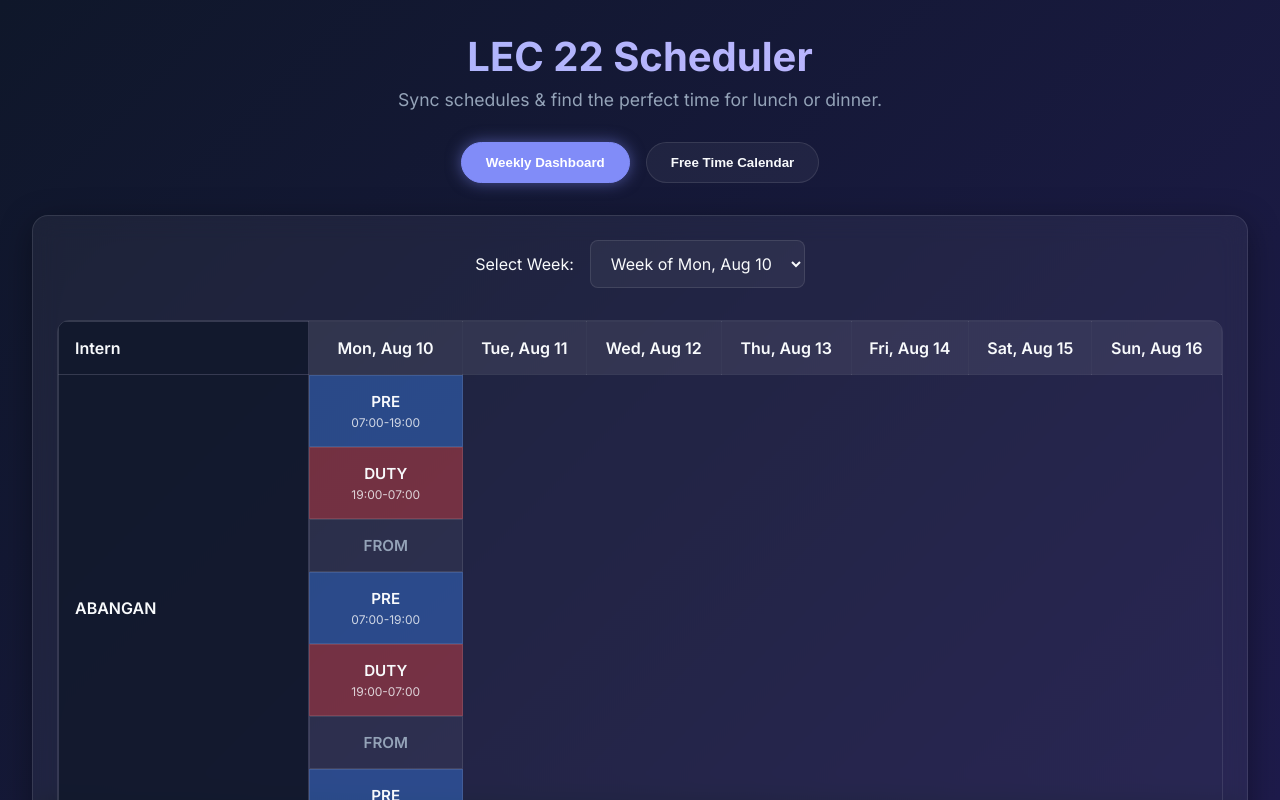
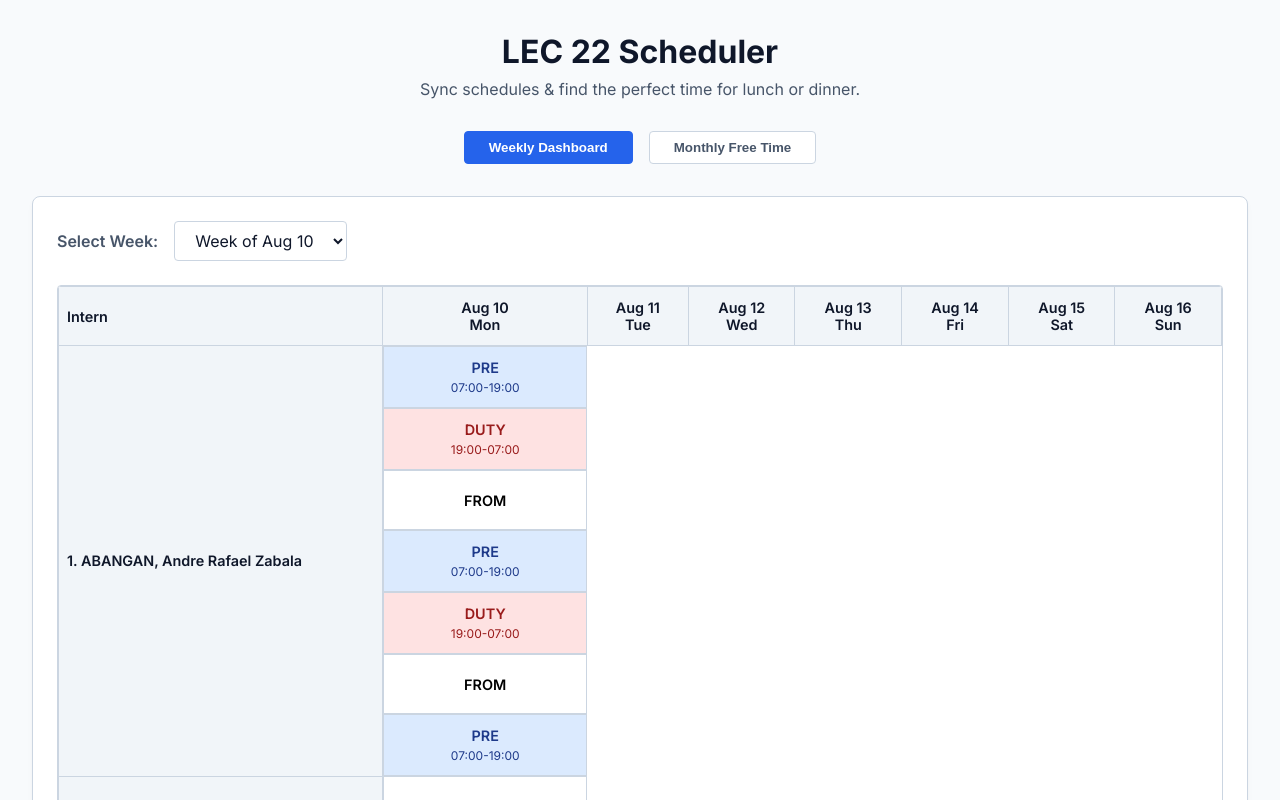
Before and after one commit to mjongg/lec22schedule, a React (Vite) app: page / in a window 1280 px wide. Shown: the top 800 px of the page. Built offline with nearby package versions, Linux system fonts and the light colour scheme.

Commit message:
style: switch to formal spreadsheet design and fix dates

```diff
--- a/src/App.tsx
+++ b/src/App.tsx
@@ -9,9 +9,21 @@ function getYesterday(dateStr: string) {
   return `${d.getFullYear()}-${String(d.getMonth() + 1).padStart(2, '0')}-${String(d.getDate()).padStart(2, '0')}`;
 }
 
+function generateWeekDates(startDateStr: string) {
+  const dates = [];
+  const parts = startDateStr.split('-');
+  const start = new Date(parseInt(parts[0]), parseInt(parts[1]) - 1, parseInt(parts[2]));
+  for (let i = 0; i < 7; i++) {
+    const d = new Date(start);
+    d.setDate(start.getDate() + i);
+    dates.push(`${d.getFullYear()}-${String(d.getMonth() + 1).padStart(2, '0')}-${String(d.getDate()).padStart(2, '0')}`);
+  }
+  return dates;
+}
+
 // Check if an intern is busy at a specific hour on a specific date
 function isInternBusy(intern: Intern, dateStr: string, hour: number): boolean {
-  if (intern.schedules.length === 0) return false; // No data = assume free
+  if (intern.schedules.length === 0) return false;
 
   const todaySchedule = intern.schedules.find(s => s.date === dateStr);
   if (todaySchedule) {
@@ -39,22 +51,28 @@ function isInternBusy(intern: Intern, dateStr: string, hour: number): boolean {
       }
     }
   }
-
   return false;
 }
 
-// Format date for display
-function formatDate(dateStr: string) {
+function formatDateHeader(dateStr: string) {
   const parts = dateStr.split('-');
   const d = new Date(parseInt(parts[0]), parseInt(parts[1]) - 1, parseInt(parts[2]));
-  return d.toLocaleDateString('en-US', { month: 'short', day: 'numeric', weekday: 'short' });
+  const monthDay = d.toLocaleDateString('en-US', { month: 'short', day: 'numeric' });
+  const weekday = d.toLocaleDateString('en-US', { weekday: 'short' });
+  return (
+    <>
+      <div>{monthDay}</div>
+      <div>{weekday}</div>
+    </>
+  );
 }
 
 function getShiftColorClass(shiftId: string) {
-  if (['pre', 'or', 'opd', 'dutyAmOpd', 'ongAm'].includes(shiftId)) return 'shift-color-blue';
+  if (['pre', 'or', 'opd', 'dutyAmOpd'].includes(shiftId)) return 'shift-color-blue';
   if (['duty', 'dutyPm', 'ongPm'].includes(shiftId)) return 'shift-color-red';
+  if (['ongAm'].includes(shiftId)) return 'shift-color-pink'; // Custom colors for Ong's AM shifts
   if (['ec', 'regioAm'].includes(shiftId)) return 'shift-color-green';
-  if (['off', 'from'].includes(shiftId)) return 'shift-color-grey';
+  if (['off', 'from'].includes(shiftId)) return 'shift-color-white';
   return 'shift-color-grey';
 }
 
@@ -62,11 +80,8 @@ export default function App() {
   const [activeTab, setActiveTab] = useState<'dashboard' | 'freetime'>('dashboard');
   const [selectedWeekStart, setSelectedWeekStart] = useState('2026-08-10');
 
-  const uniqueDates = Array.from(new Set(interns.flatMap(i => i.schedules.map(s => s.date)))).sort();
   const weekStarts = ['2026-08-10', '2026-08-17'];
-
-  // Waking hours: 8:00 AM to 10:00 PM (8 to 21)
-  const wakingHours = Array.from({ length: 14 }, (_, i) => i + 8);
+  const wakingHours = Array.from({ length: 14 }, (_, i) => i + 8); // 8 AM to 9:59 PM
 
   const formatHour = (h: number) => {
     const ampm = h >= 12 ? 'PM' : 'AM';
@@ -75,20 +90,21 @@ export default function App() {
   };
 
   const renderDashboard = () => {
-    const startDateIndex = uniqueDates.indexOf(selectedWeekStart);
-    const weekDates = uniqueDates.slice(startDateIndex, Math.min(startDateIndex + 7, uniqueDates.length));
+    const weekDates = generateWeekDates(selectedWeekStart);
 
     return (
-      <div className="fade-in glass-panel">
+      <div className="panel">
         <div className="date-selector">
           <label>Select Week: </label>
           <select
             value={selectedWeekStart}
             onChange={(e) => setSelectedWeekStart(e.target.value)}
           >
-            {weekStarts.map(ws => (
-              <option key={ws} value={ws}>Week of {formatDate(ws)}</option>
-            ))}
+            {weekStarts.map(ws => {
+              const parts = ws.split('-');
+              const d = new Date(parseInt(parts[0]), parseInt(parts[1]) - 1, parseInt(parts[2]));
+              return <option key={ws} value={ws}>Week of {d.toLocaleDateString('en-US', { month: 'short', day: 'numeric' })}</option>;
+            })}
           </select>
         </div>
 
@@ -98,18 +114,18 @@ export default function App() {
               <tr>
                 <th style={{ width: '250px' }} className="intern-name">Intern</th>
                 {weekDates.map(date => (
-                  <th key={date}>{formatDate(date)}</th>
+                  <th key={date}>{formatDateHeader(date)}</th>
                 ))}
               </tr>
             </thead>
             <tbody>
-              {interns.map(intern => (
+              {interns.map((intern, index) => (
                 <tr key={intern.id}>
-                  <td className="intern-name">{intern.name.split(',')[0]}</td>
+                  <td className="intern-name">{index + 1}. {intern.name}</td>
                   {weekDates.map(date => {
                     const schedule = intern.schedules.find(s => s.date === date);
                     const shift = schedule ? shifts[schedule.shiftId] : null;
-                    const colorClass = schedule ? getShiftColorClass(schedule.shiftId) : 'shift-color-grey';
+                    const colorClass = schedule ? getShiftColorClass(schedule.shiftId) : 'shift-color-white';
 
                     return (
                       <td key={date} className={`shift-cell ${colorClass}`}>
@@ -119,7 +135,7 @@ export default function App() {
                             {!shift.isFree && <span className="shift-time">{shift.startTime}-{shift.endTime}</span>}
                           </>
                         ) : (
-                          <span style={{opacity: 0.5}}>No Data</span>
+                          <span style={{color: 'var(--text-secondary)'}}>OFF</span>
                         )}
                       </td>
                     );
@@ -134,27 +150,21 @@ export default function App() {
   };
 
   const renderFreeTimeCalendar = () => {
-    // Generate August 2026 calendar grid
     const daysInMonth = 31;
-    // Aug 1, 2026 is a Saturday (index 6 where Sun=0)
-    const firstDayIndex = 6;
+    const firstDayIndex = 6; // Aug 1, 2026 is a Saturday (index 6 where Sun=0)
     const calendarCells = [];
 
-    // Empty cells before the 1st
     for (let i = 0; i < firstDayIndex; i++) {
       calendarCells.push(<div key={`empty-${i}`} className="calendar-cell out-of-month"></div>);
     }
 
-    // Days of the month
     for (let day = 1; day <= daysInMonth; day++) {
       const dateStr = `2026-08-${String(day).padStart(2, '0')}`;
 
-      // Calculate overlapping free time during waking hours
       const commonFreeHours = wakingHours.filter(hour => {
         return interns.every(intern => !isInternBusy(intern, dateStr, hour));
       });
 
-      // Group contiguous hours for display (e.g., "12:00 PM - 2:00 PM")
       const formattedSlots: string[] = [];
       if (commonFreeHours.length > 0) {
         let startHour = commonFreeHours[0];
@@ -165,7 +175,6 @@ export default function App() {
           if (hour === prevHour + 1) {
             prevHour = hour;
           } else {
-            // End of block
             formattedSlots.push(`${formatHour(startHour)} - ${formatHour(prevHour + 1)}`);
             startHour = hour;
             prevHour = hour;
@@ -178,11 +187,11 @@ export default function App() {
           <div className="calendar-date">{day}</div>
           {commonFreeHours.length > 0 ? (
             <>
-              <div className="free-time-badge">Free Time!</div>
+              <div className="free-time-badge">Free Time</div>
               <div className="free-hours-tooltip">
-                <strong style={{color: 'var(--success)'}}>Available Slots:</strong>
+                <div className="tooltip-title">Available Slots:</div>
                 {formattedSlots.map((slot, idx) => (
-                  <span key={idx} style={{color: 'white', fontSize: '0.8rem'}}>{slot}</span>
+                  <span key={idx} className="tooltip-slot">{slot}</span>
                 ))}
               </div>
             </>
@@ -194,9 +203,9 @@ export default function App() {
     }
 
     return (
-      <div className="fade-in glass-panel">
-        <h2 style={{textAlign: 'center', marginBottom: '1rem'}}>August 2026</h2>
-        <p style={{textAlign: 'center', color: 'var(--text-secondary)', marginBottom: '1rem'}}>
+      <div className="panel">
+        <h2 style={{textAlign: 'center', marginBottom: '0.5rem', color: 'var(--text-primary)'}}>August 2026</h2>
+        <p className="subtitle" style={{textAlign: 'center', marginBottom: '1.5rem'}}>
           Showing overlapping free time during waking hours (8:00 AM - 10:00 PM). Hover over green days to see exact times.
         </p>
         <div className="calendar-grid">
@@ -227,7 +236,7 @@ export default function App() {
           className={`tab-btn ${activeTab === 'freetime' ? 'active' : ''}`}
           onClick={() => setActiveTab('freetime')}
         >
-          Free Time Calendar
+          Monthly Free Time
         </button>
       </div>
 
--- a/src/index.css
+++ b/src/index.css
@@ -1,17 +1,16 @@
-@import url('https://fonts.googleapis.com/css2?family=Inter:wght@300;400;500;600;700&display=swap');
+@import url('https://fonts.googleapis.com/css2?family=Inter:wght@400;500;600;700&display=swap');
 
 :root {
-  --bg-gradient: linear-gradient(135deg, #0f172a 0%, #1e1b4b 100%);
-  --glass-bg: rgba(255, 255, 255, 0.05);
-  --glass-border: rgba(255, 255, 255, 0.1);
-  --glass-shadow: 0 8px 32px 0 rgba(0, 0, 0, 0.37);
-  --text-primary: #f8fafc;
-  --text-secondary: #94a3b8;
-  --accent: #818cf8;
-  --accent-hover: #6366f1;
-  --success: #34d399;
-  --danger: #f87171;
-  --warning: #fbbf24;
+  --bg-color: #f8fafc;
+  --text-primary: #0f172a;
+  --text-secondary: #475569;
+  --border-color: #cbd5e1;
+  --table-bg: #ffffff;
+  --table-header-bg: #f1f5f9;
+  --accent: #2563eb;
+  --accent-hover: #1d4ed8;
+  --success: #16a34a;
+  --danger: #dc2626;
 }
 
 * {
@@ -22,8 +21,7 @@
 
 body {
   font-family: 'Inter', -apple-system, BlinkMacSystemFont, sans-serif;
-  background: var(--bg-gradient);
-  background-attachment: fixed;
+  background: var(--bg-color);
   color: var(--text-primary);
   min-height: 100vh;
   overflow-x: hidden;
@@ -38,32 +36,18 @@ body {
 header {
   text-align: center;
   margin-bottom: 2rem;
-  animation: fadeInDown 0.8s ease-out;
 }
 
 h1 {
-  font-size: 2.5rem;
+  font-size: 2rem;
   font-weight: 700;
-  background: linear-gradient(to right, #a5b4fc, #c4b5fd);
-  -webkit-background-clip: text;
-  -webkit-text-fill-color: transparent;
+  color: var(--text-primary);
   margin-bottom: 0.5rem;
 }
 
 .subtitle {
   color: var(--text-secondary);
-  font-size: 1.1rem;
-}
-
-/* Glassmorphism utility classes */
-.glass-panel {
-  background: var(--glass-bg);
-  backdrop-filter: blur(12px);
-  -webkit-backdrop-filter: blur(12px);
-  border: 1px solid var(--glass-border);
-  border-radius: 16px;
-  box-shadow: var(--glass-shadow);
-  padding: 1.5rem;
+  font-size: 1rem;
 }
 
 /* Tab Navigation */
@@ -75,32 +59,66 @@ h1 {
 }
 
 .tab-btn {
-  background: var(--glass-bg);
-  border: 1px solid var(--glass-border);
-  color: var(--text-primary);
-  padding: 0.75rem 1.5rem;
-  border-radius: 999px;
+  background: #ffffff;
+  border: 1px solid var(--border-color);
+  color: var(--text-secondary);
+  padding: 0.5rem 1.5rem;
+  border-radius: 4px;
   font-weight: 600;
   cursor: pointer;
-  transition: all 0.3s ease;
+  transition: all 0.2s ease;
 }
 
 .tab-btn:hover {
-  background: rgba(255, 255, 255, 0.1);
+  background: var(--table-header-bg);
 }
 
 .tab-btn.active {
   background: var(--accent);
   color: white;
   border-color: var(--accent);
-  box-shadow: 0 0 15px rgba(129, 140, 248, 0.5);
+}
+
+/* Container Panels */
+.panel {
+  background: #ffffff;
+  border: 1px solid var(--border-color);
+  border-radius: 8px;
+  padding: 1.5rem;
+  box-shadow: 0 4px 6px -1px rgba(0, 0, 0, 0.05);
+}
+
+/* Date Selector */
+.date-selector {
+  display: flex;
+  justify-content: flex-start;
+  align-items: center;
+  gap: 1rem;
+  margin-bottom: 1.5rem;
+}
+
+.date-selector label {
+  font-weight: 600;
+  color: var(--text-secondary);
+}
+
+.date-selector select {
+  background: #ffffff;
+  border: 1px solid var(--border-color);
+  color: var(--text-primary);
+  padding: 0.5rem 1rem;
+  border-radius: 4px;
+  font-family: inherit;
+  font-size: 1rem;
+  outline: none;
+  cursor: pointer;
 }
 
 /* Weekly Table */
 .table-container {
   overflow-x: auto;
-  border-radius: 12px;
-  border: 1px solid var(--glass-border);
+  border: 1px solid var(--border-color);
+  border-radius: 4px;
 }
 
 .schedule-table {
@@ -108,149 +126,112 @@ h1 {
   border-collapse: collapse;
   text-align: center;
   min-width: 900px;
+  background: var(--table-bg);
 }
 
 .schedule-table th,
 .schedule-table td {
-  border: 1px solid var(--glass-border);
-  padding: 1rem 0.5rem;
+  border: 1px solid var(--border-color);
+  padding: 0.75rem 0.5rem;
+  font-size: 0.9rem;
 }
 
 .schedule-table th {
-  background: rgba(255, 255, 255, 0.08);
+  background: var(--table-header-bg);
   font-weight: 600;
   color: var(--text-primary);
-  position: sticky;
-  top: 0;
 }
 
 .schedule-table .intern-name {
   text-align: left;
   font-weight: 600;
-  background: rgba(15, 23, 42, 0.8);
-  position: sticky;
-  left: 0;
-  z-index: 10;
-  padding-left: 1rem;
+  background: var(--table-header-bg);
+  color: var(--text-primary);
+  white-space: nowrap;
 }
 
-/* Shift Colors */
+/* Shift Colors (Pastel theme matching spreadsheet) */
 .shift-cell {
   font-weight: 600;
-  font-size: 0.95rem;
-  transition: opacity 0.2s;
   display: flex;
   flex-direction: column;
   align-items: center;
   justify-content: center;
   gap: 0.25rem;
-}
-
-.shift-cell:hover {
-  opacity: 0.8;
+  min-height: 60px;
 }
 
 .shift-time {
   font-size: 0.75rem;
   font-weight: 400;
-  opacity: 0.8;
 }
 
-.shift-color-blue { background: rgba(59, 130, 246, 0.4); }
-.shift-color-red { background: rgba(239, 68, 68, 0.4); }
-.shift-color-green { background: rgba(16, 185, 129, 0.4); }
-.shift-color-pink { background: rgba(236, 72, 153, 0.4); }
-.shift-color-grey { background: rgba(255, 255, 255, 0.05); color: var(--text-secondary); }
-
-/* Date Selector */
-.date-selector {
-  display: flex;
-  justify-content: center;
-  align-items: center;
-  gap: 1rem;
-  margin-bottom: 2rem;
-}
-
-.date-selector select {
-  background: var(--glass-bg);
-  border: 1px solid var(--glass-border);
-  color: var(--text-primary);
-  padding: 0.75rem 1rem;
-  border-radius: 8px;
-  font-family: inherit;
-  font-size: 1rem;
-  outline: none;
-  cursor: pointer;
-}
-
-.date-selector select option {
-  background: #1e1b4b;
-  color: white;
-}
+.shift-color-blue { background: #dbeafe; color: #1e3a8a; }
+.shift-color-red { background: #fee2e2; color: #991b1b; }
+.shift-color-green { background: #dcfce7; color: #166534; }
+.shift-color-pink { background: #fce7f3; color: #9d174d; }
+.shift-color-grey { background: #f3f4f6; color: #374151; }
+.shift-color-white { background: #ffffff; color: #000000; }
+.shift-color-purple { background: #f3e8ff; color: #6b21a8; }
 
 /* Monthly Calendar */
 .calendar-grid {
   display: grid;
   grid-template-columns: repeat(7, 1fr);
-  gap: 0.5rem;
-  margin-top: 1rem;
+  border-top: 1px solid var(--border-color);
+  border-left: 1px solid var(--border-color);
 }
 
 .calendar-day-header {
   text-align: center;
   font-weight: 600;
+  background: var(--table-header-bg);
   color: var(--text-secondary);
   padding: 0.5rem 0;
+  border-right: 1px solid var(--border-color);
+  border-bottom: 1px solid var(--border-color);
 }
 
 .calendar-cell {
-  background: rgba(255, 255, 255, 0.05);
-  border: 1px solid var(--glass-border);
-  border-radius: 8px;
-  min-height: 100px;
+  background: #ffffff;
+  border-right: 1px solid var(--border-color);
+  border-bottom: 1px solid var(--border-color);
+  min-height: 120px;
   padding: 0.5rem;
   display: flex;
   flex-direction: column;
-  transition: transform 0.2s;
   position: relative;
 }
 
-.calendar-cell:hover {
-  transform: scale(1.02);
-  z-index: 10;
-  box-shadow: 0 4px 20px rgba(0,0,0,0.5);
-}
-
 .calendar-cell.out-of-month {
-  opacity: 0.3;
+  background: #f8fafc;
 }
 
 .calendar-date {
   font-weight: 600;
+  color: var(--text-secondary);
   margin-bottom: 0.5rem;
 }
 
 .free-time-badge {
-  background: rgba(52, 211, 153, 0.2);
-  color: var(--success);
-  border: 1px solid rgba(52, 211, 153, 0.4);
-  font-size: 0.75rem;
+  background: #dcfce7;
+  color: #166534;
+  border: 1px solid #86efac;
+  font-size: 0.8rem;
   padding: 0.25rem;
   border-radius: 4px;
   text-align: center;
+  font-weight: 600;
   margin-top: auto;
-  font-weight: 600;
+  cursor: pointer;
 }
 
 .busy-badge {
-  background: rgba(248, 113, 113, 0.1);
-  color: var(--danger);
-  border: 1px solid rgba(248, 113, 113, 0.3);
-  font-size: 0.75rem;
-  padding: 0.25rem;
-  border-radius: 4px;
+  color: var(--text-secondary);
+  font-size: 0.8rem;
   text-align: center;
   margin-top: auto;
+  font-weight: 500;
 }
 
 .free-hours-tooltip {
@@ -259,13 +240,13 @@ h1 {
   top: 100%;
   left: 50%;
   transform: translateX(-50%);
-  background: #0f172a;
-  border: 1px solid var(--glass-border);
-  padding: 0.5rem;
-  border-radius: 8px;
+  background: #ffffff;
+  border: 1px solid var(--border-color);
+  padding: 0.75rem;
+  border-radius: 4px;
   width: max-content;
   z-index: 20;
-  box-shadow: 0 10px 25px rgba(0,0,0,0.5);
+  box-shadow: 0 10px 15px -3px rgba(0, 0, 0, 0.1);
   flex-direction: column;
   gap: 0.25rem;
 }
@@ -274,18 +255,15 @@ h1 {
   display: flex;
 }
 
-/* Animations */
-@keyframes fadeInDown {
-  from {
-    opacity: 0;
-    transform: translateY(-20px);
-  }
-  to {
-    opacity: 1;
-    transform: translateY(0);
-  }
+.tooltip-title {
+  font-weight: 600;
+  color: var(--text-primary);
+  margin-bottom: 0.25rem;
+  border-bottom: 1px solid var(--border-color);
+  padding-bottom: 0.25rem;
 }
 
-.fade-in {
-  animation: fadeInDown 0.4s ease-out;
+.tooltip-slot {
+  color: var(--text-secondary);
+  font-size: 0.85rem;
 }
```
